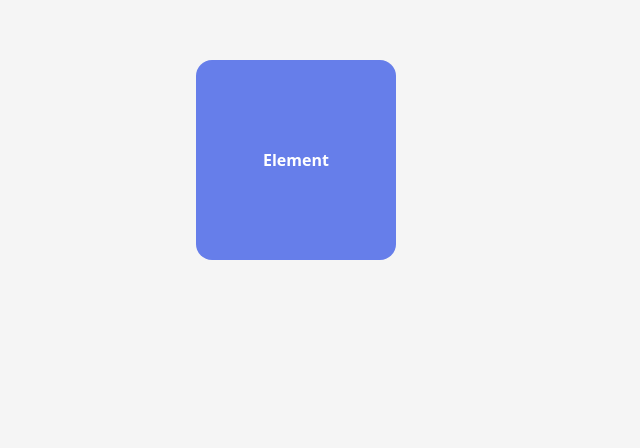
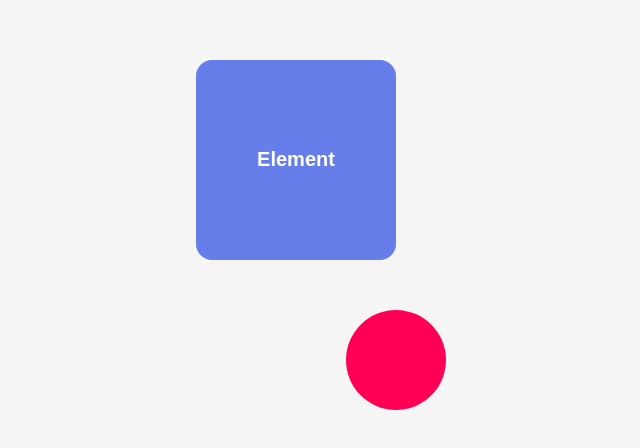
Before and after one commit to iamgatling/24Board, a React (Vite) app in the folder client/: page / in a window 1280 px wide. Shown: the part 140-588 px from the top of the page, without its empty margins (104-744 px from the left). Built offline with nearby package versions, Linux system fonts and the light colour scheme.

Commit message:
feat: implement canvas-based rendering with custom hook and migrate UI elements from DOM to canvas/SVG layers

```diff
--- a/client/src/Container.tsx
+++ b/client/src/Container.tsx
@@ -1,5 +1,6 @@
 import React, { useEffect, useRef, useState } from 'react';
 import { useStore } from './store';
+import { useCanvas } from './useCanvas';
 
 export default function Container() {
   const camera = useStore((state) => state.camera);
@@ -9,6 +10,7 @@ export default function Container() {
   const isDragging = useRef(false);
   const lastPointer = useRef({ x: 0, y: 0 });
   const containerRef = useRef<HTMLDivElement>(null);
+  const canvasRef = useCanvas();
 
   useEffect(() => {
     const handleKeyDown = (e: KeyboardEvent) => {
@@ -115,32 +117,37 @@ export default function Container() {
       onPointerUp={handlePointerUp}
       onPointerLeave={handlePointerUp}
     >
-      <div
+      <canvas
+        ref={canvasRef}
         style={{
           position: 'absolute',
-          transform: `translate(${camera.x}px, ${camera.y}px) scale(${camera.z})`,
-          transformOrigin: '0 0',
+          top: 0,
+          left: 0,
+          width: '100%',
+          height: '100%',
+          pointerEvents: 'none',
+        }}
+      />
+      <svg
+        style={{
+          position: 'absolute',
+          top: 0,
+          left: 0,
+          width: '100%',
+          height: '100%',
+          pointerEvents: 'none',
         }}
       >
-        <div
-          style={{
-            width: 200,
-            height: 200,
-            background: '#667eea',
-            borderRadius: 16,
-            display: 'flex',
-            alignItems: 'center',
-            justifyContent: 'center',
-            color: 'white',
-            fontWeight: 'bold',
-            position: 'absolute',
-            left: 300,
-            top: 200
-          }}
-        >
-          Element
-        </div>
-      </div>
+        <g transform={`translate(${camera.x}, ${camera.y}) scale(${camera.z})`}>
+          <circle
+            cx={500}
+            cy={500}
+            r={50}
+            fill="#ff0055"
+            style={{ pointerEvents: 'auto', cursor: 'pointer' }}
+          />
+        </g>
+      </svg>
     </div>
   );
 }
--- /dev/null
+++ b/client/src/useCanvas.ts
@@ -0,0 +1,64 @@
+import { useEffect, useRef } from 'react';
+import { useStore } from './store';
+
+export function useCanvas() {
+  const canvasRef = useRef<HTMLCanvasElement>(null);
+
+  useEffect(() => {
+    const canvas = canvasRef.current;
+    if (!canvas) return;
+    const ctx = canvas.getContext('2d');
+    if (!ctx) return;
+
+    const resize = () => {
+      const dpr = window.devicePixelRatio || 1;
+      const rect = canvas.parentElement?.getBoundingClientRect();
+      if (!rect) return;
+
+      canvas.width = rect.width * dpr;
+      canvas.height = rect.height * dpr;
+      canvas.style.width = `${rect.width}px`;
+      canvas.style.height = `${rect.height}px`;
+
+      ctx.scale(dpr, dpr);
+    };
+
+    window.addEventListener('resize', resize);
+    resize();
+
+    let frameId: number;
+
+    const render = () => {
+      const state = useStore.getState();
+      const camera = state.camera;
+      const dpr = window.devicePixelRatio || 1;
+
+      ctx.setTransform(1, 0, 0, 1, 0, 0);
+      ctx.clearRect(0, 0, canvas.width, canvas.height);
+
+      ctx.setTransform(camera.z * dpr, 0, 0, camera.z * dpr, camera.x * dpr, camera.y * dpr);
+
+      ctx.fillStyle = '#667eea';
+      ctx.beginPath();
+      ctx.roundRect(300, 200, 200, 200, 16);
+      ctx.fill();
+
+      ctx.fillStyle = 'white';
+      ctx.font = 'bold 20px sans-serif';
+      ctx.textAlign = 'center';
+      ctx.textBaseline = 'middle';
+      ctx.fillText('Element', 400, 300);
+
+      frameId = requestAnimationFrame(render);
+    };
+
+    render();
+
+    return () => {
+      window.removeEventListener('resize', resize);
+      cancelAnimationFrame(frameId);
+    };
+  }, []);
+
+  return canvasRef;
+}
```
